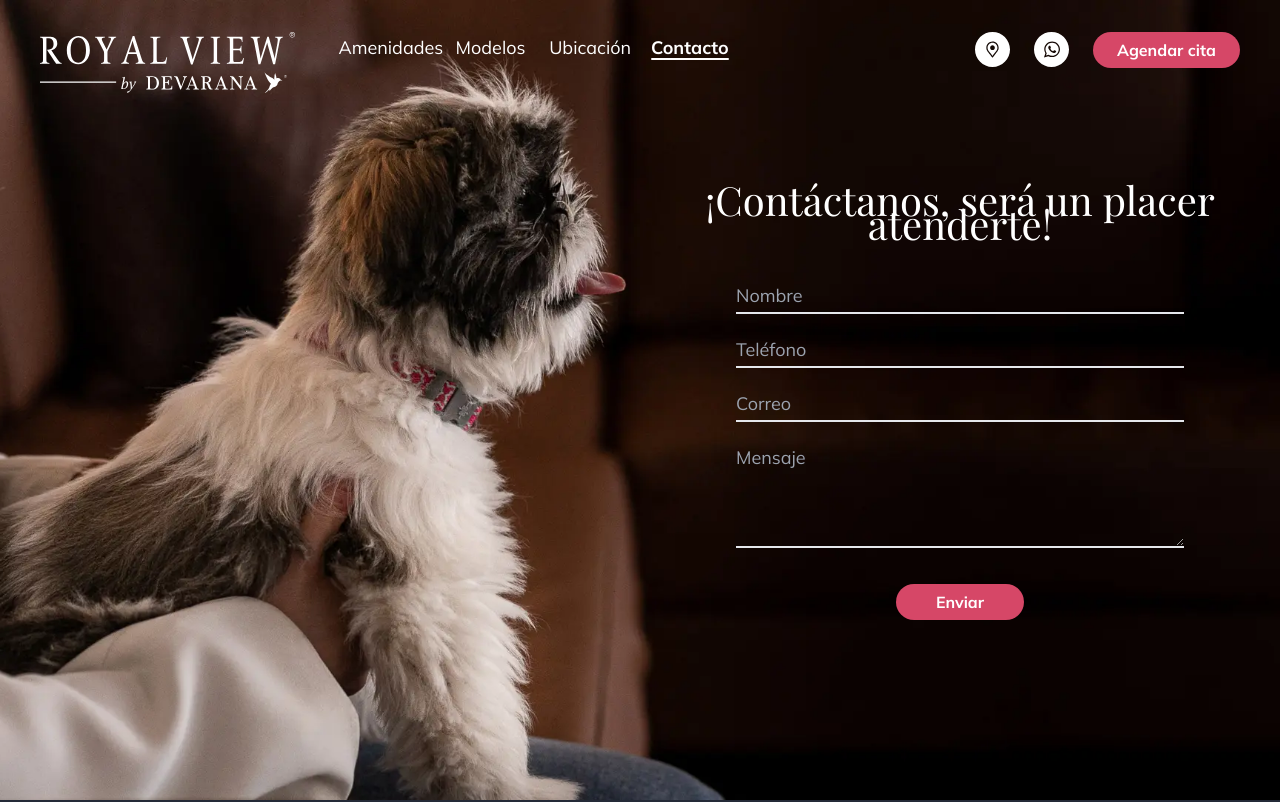
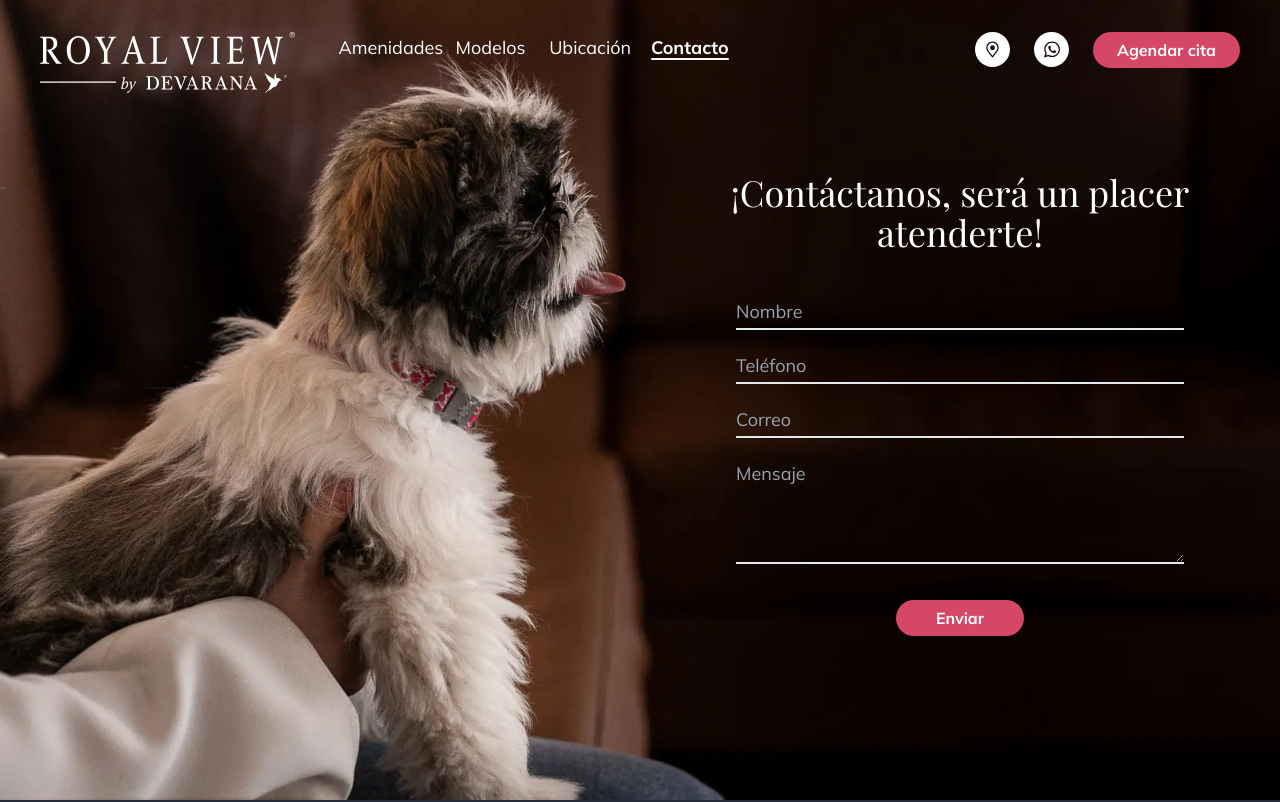
Before and after one commit to AbrahamDevarana/royalview_next, a Next.js app: page /contacto in a window 1280 px wide. Shown: the top 802 px of the page. Built offline with nearby package versions, Linux system fonts and the light colour scheme.

Commit message:
Ajustes Form

```diff
--- a/components/Form.jsx
+++ b/components/Form.jsx
@@ -4,7 +4,7 @@ import { useState } from "react";
 import { ValidateEmail } from "../utils/emailValidate";
 import Gracias from "./modals/Gracias";
 
-export default function Form({text}) {
+export default function Form() {
 
     const [disabled, setDisabled] = useState(false)
     const [loading, setLoading] = useState(false)
@@ -94,7 +94,7 @@ export default function Form({text}) {
     return(
         <>
         <form className="py-20 px-5 m-auto w-full" onSubmit={handleSubmit} onChange={handleChange}>
-            <h2 className={`text-white  text-center py-6 ${text ? 'text-[40px]' : 'text-4xl' }`}>{` ${ text ? '¡Contáctanos, será un placer atenderte!' : 'Ponte en contacto con nosotros'}`}</h2>
+            <h2 className={`text-white text-center py-6 text-4xl`}>¡Contáctanos, será un placer atenderte!</h2>
             <div className="max-w-md mx-auto">
                 <input type="text" name="nombre" defaultValue={nombre} className="font-mulish placeholder:text-gray-400 text-white border-0 border-b-2 block w-full bg-transparent my-5 py-1 focus-visible:outline-none"  placeholder="Nombre"/>
                 <input type="tel" name="telefono" defaultValue={telefono} className="font-mulish placeholder:text-gray-400 text-white border-0 border-b-2 block w-full bg-transparent my-5 py-1 focus-visible:outline-none"  placeholder="Teléfono"/>
--- a/pages/contacto.jsx
+++ b/pages/contacto.jsx
@@ -17,7 +17,7 @@ const Contacto = () => {
                     <div className="col-span-2 lg:col-span-1"></div>
                     <div className="col-span-2 lg:col-span-1">
                         <div className="flex justify-between align-middle h-screen">
-                            <Form text={"¡Contáctanos, será un placer atenderte!"} />
+                            <Form />
                         </div>
                     </div>
                 </div>
```
